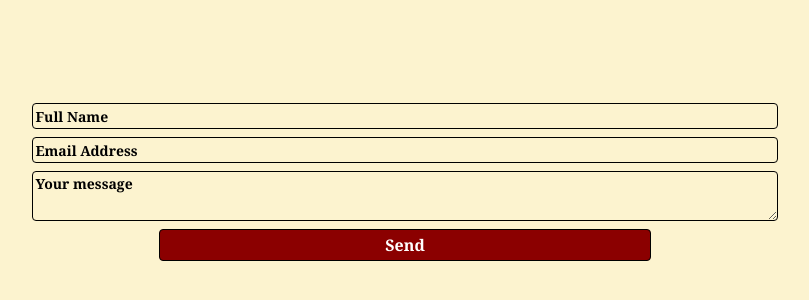
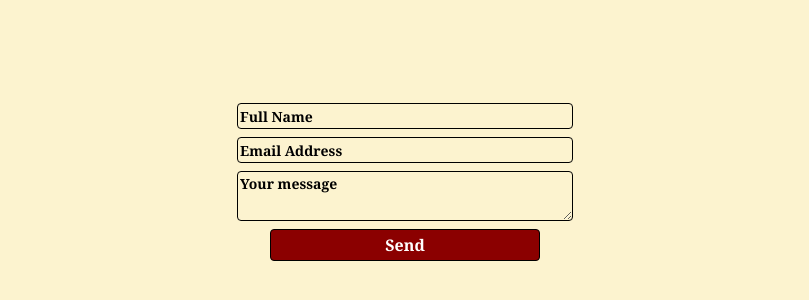
Before and after one commit to christinalorenzomontes/html-form, a plain HTML site: page index.html in a window 1280 px wide. Shown: the part 238-538 px from the top of the page, without its empty margins (235-1044 px from the left). Drawn offline with Linux system fonts and the light colour scheme.

Commit message:
change width

```diff
--- a/index.css
+++ b/index.css
@@ -17,7 +17,7 @@ textarea {
     border-radius: 4px;
     font-weight: bold;
     font-size: 16px;
-    width: 60%;
+    width: 330px;
     border: 1px solid black;
 }
 input::placeholder,
@@ -28,6 +28,6 @@ textarea::placeholder {
 #submit {
     background-color: darkred;
     padding: 4px;
-    width: 40%;
+    width: 270px;
     color: white;
 }
```
